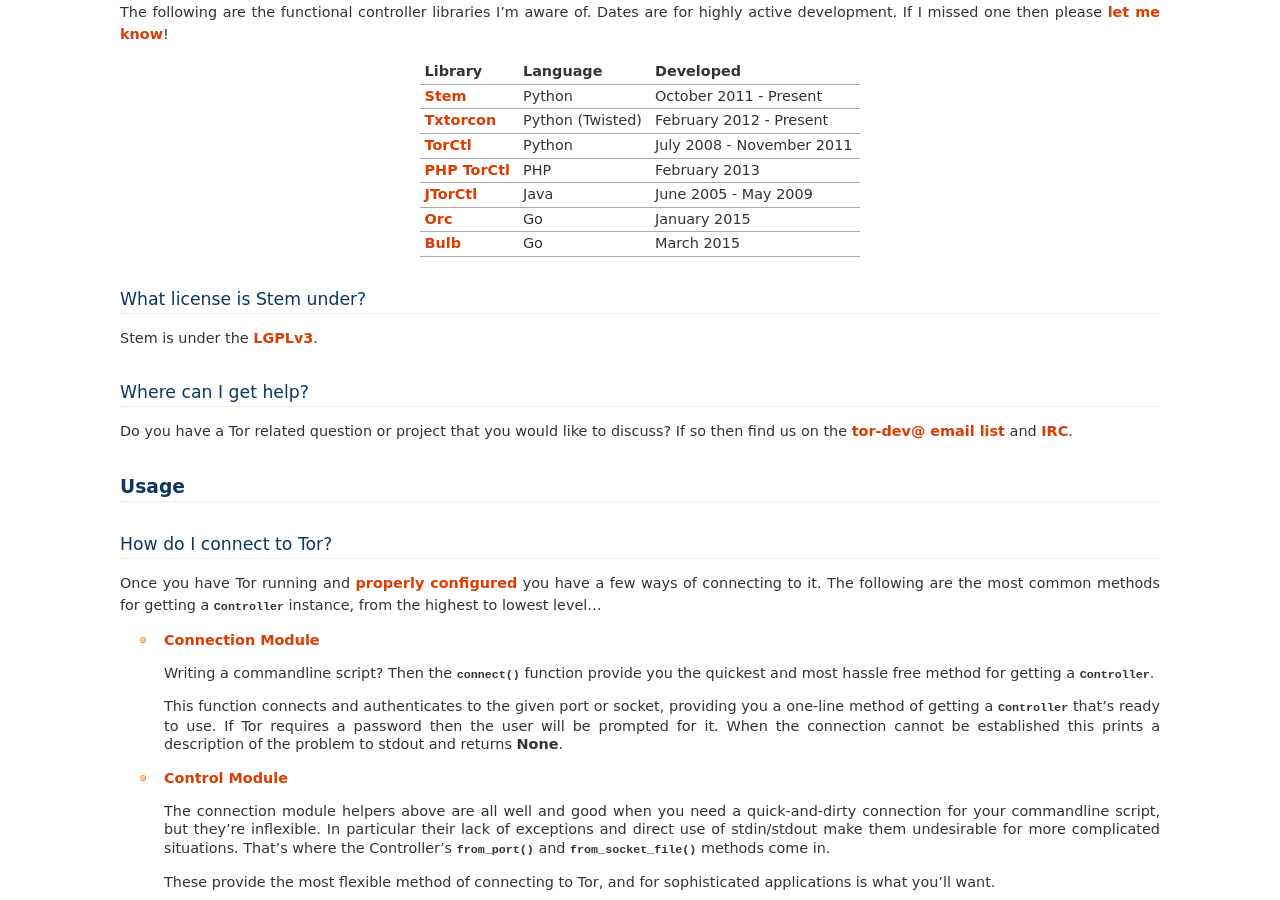
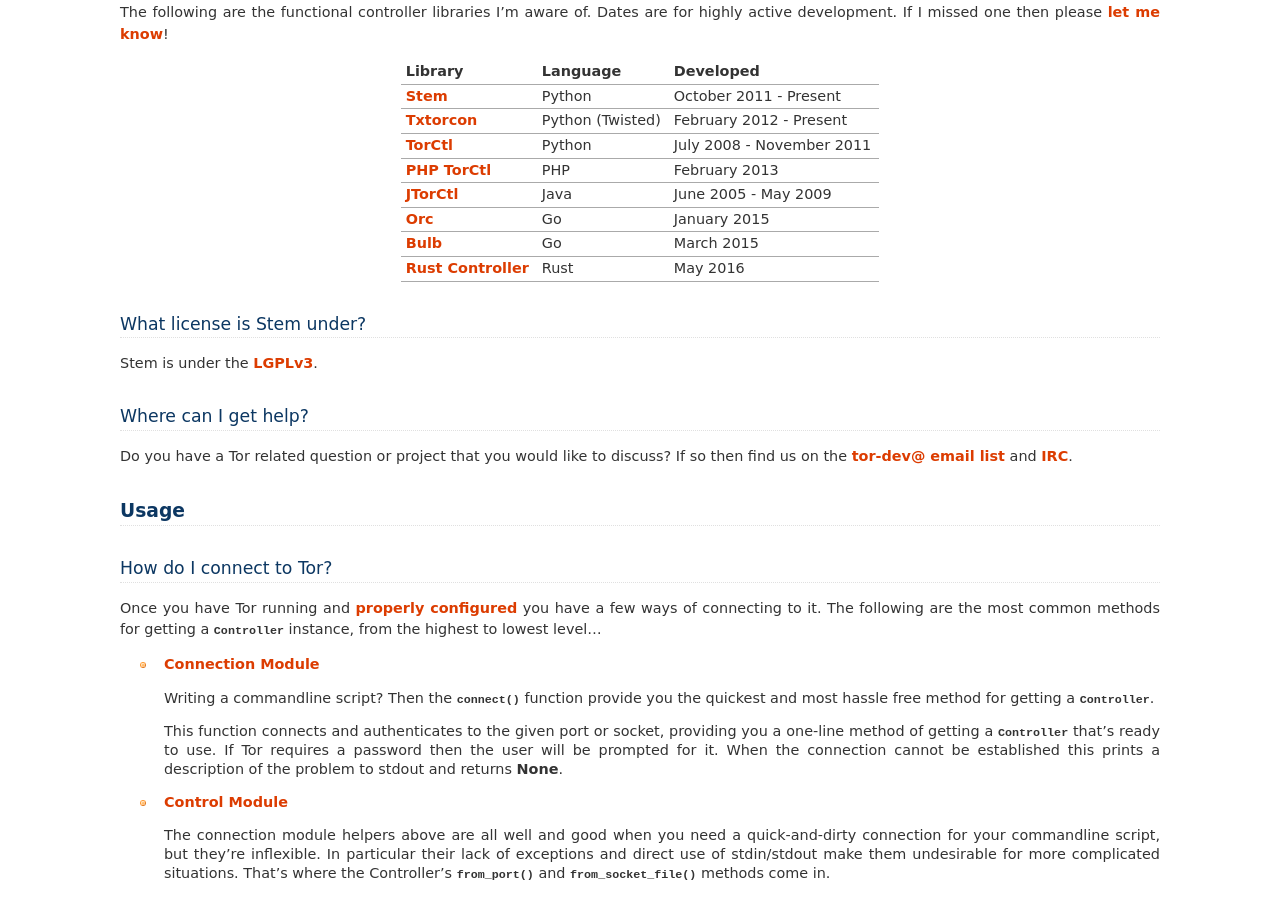
Before and after one commit to torproject/stem, a Sphinx documentation site: the page built from docs/faq.rst, in a window 1280 px wide and 900 px high, scrolled down 3430 px. Built offline with Sphinx 7.4.7, drawn with Linux system fonts in a browser that asks for light colours.

Commit message:
Note Rust tor controller lib
Still a work in progress, but neat having a controller for another language out
there!

  https://github.com/Dhole/rust-tor-controller

```diff
--- a/docs/download.rst
+++ b/docs/download.rst
@@ -159,8 +159,7 @@
 
            % wget https://aur.archlinux.org/packages/st/stem/stem.tar.gz
            % tar -xvf stem.tar.gz
-           % cd stem
-           % makepkg --install
+           % cd stem; makepkg --install
 
    * - .. image:: /_static/section/download/slackware.png
           :target: http://slackbuilds.org/repository/14.1/python/stem/
--- a/docs/faq.rst
+++ b/docs/faq.rst
@@ -234,17 +234,18 @@
 for highly active development. If I missed one then please `let me know
 <https://www.atagar.com/contact/>`_!
 
-==========================================================  ================    =======================
-Library                                                     Language            Developed
-==========================================================  ================    =======================
-`Stem <https://stem.torproject.org/>`_                      Python              October 2011 - Present
-`Txtorcon <https://txtorcon.readthedocs.org/>`_             Python (Twisted)    February 2012 - Present
-`TorCtl <https://gitweb.torproject.org/pytorctl.git>`_      Python              July 2008 - November 2011
-`PHP TorCtl <https://github.com/dunglas/php-torcontrol/>`_  PHP                 February 2013
-`JTorCtl <https://gitweb.torproject.org/jtorctl.git>`_      Java                June 2005 - May 2009
-`Orc <https://github.com/sycamoreone/orc>`_                 Go                  January 2015
-`Bulb <https://github.com/Yawning/bulb>`_                   Go                  March 2015
-==========================================================  ================    =======================
+==================================================================  ================    =======================
+Library                                                             Language            Developed
+==================================================================  ================    =======================
+`Stem <https://stem.torproject.org/>`_                              Python              October 2011 - Present
+`Txtorcon <https://txtorcon.readthedocs.org/>`_                     Python (Twisted)    February 2012 - Present
+`TorCtl <https://gitweb.torproject.org/pytorctl.git>`_              Python              July 2008 - November 2011
+`PHP TorCtl <https://github.com/dunglas/php-torcontrol/>`_          PHP                 February 2013
+`JTorCtl <https://gitweb.torproject.org/jtorctl.git>`_              Java                June 2005 - May 2009
+`Orc <https://github.com/sycamoreone/orc>`_                         Go                  January 2015
+`Bulb <https://github.com/Yawning/bulb>`_                           Go                  March 2015
+`Rust Controller <https://github.com/Dhole/rust-tor-controller>`_   Rust                May 2016
+==================================================================  ================    =======================
 
 .. _what_license_is_stem_under:
 
```
